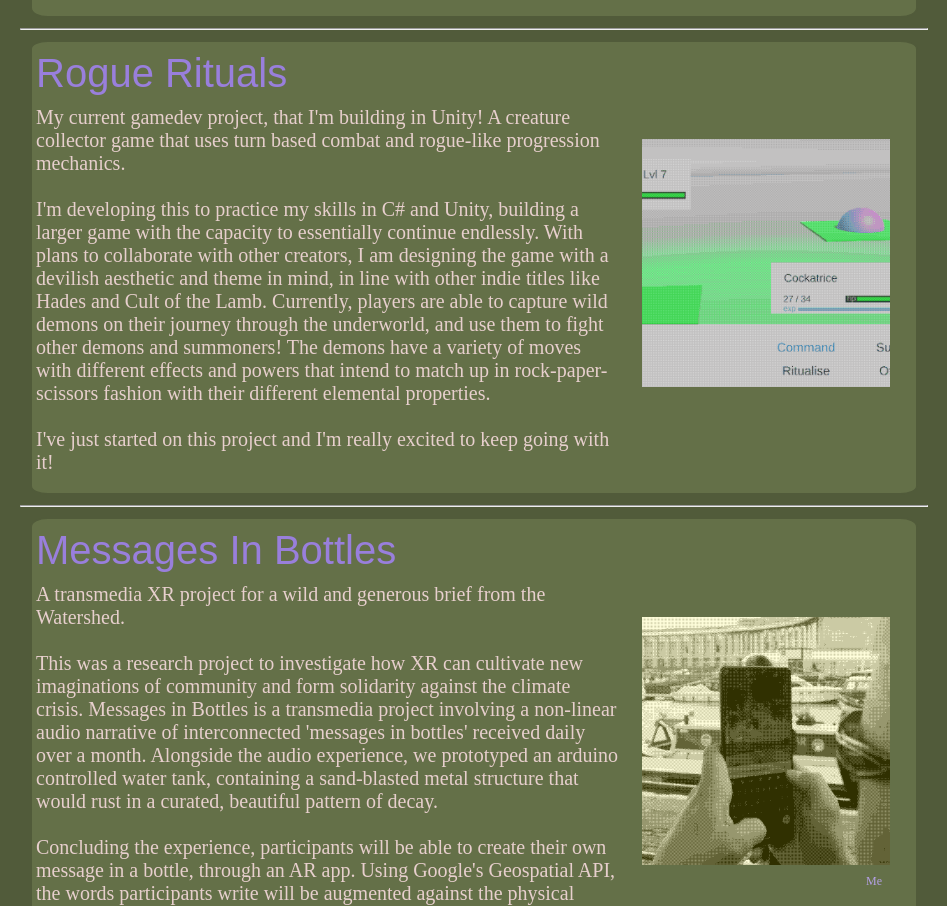
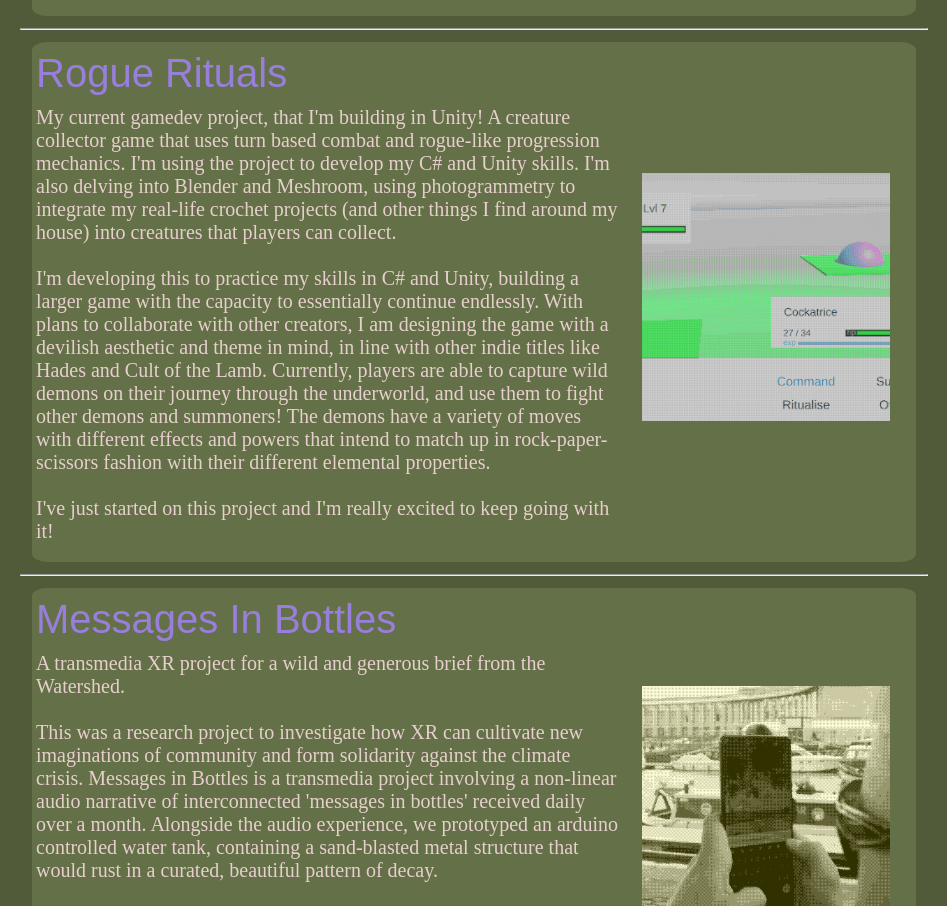
Before and after one commit to bigredpodge/heidigautrey, a plain HTML site: page experiments.html in a window 1280 px wide. Shown: the part 810-1716 px from the top of the page, without its empty margins (318-1265 px from the left). Drawn offline with Linux system fonts and the light colour scheme.

Commit message:
photogrammetry desc

```diff
--- a/experiments.html
+++ b/experiments.html
@@ -63,7 +63,7 @@
                         <img src="img/rogue/2.png" width = "256" height = "256">
                     </div>
                     <div class="project-description">
-                        My current gamedev project, that I'm building in Unity! A creature collector game that uses turn based combat and rogue-like progression mechanics.
+                        My current gamedev project, that I'm building in Unity! A creature collector game that uses turn based combat and rogue-like progression mechanics. I'm using the project to develop my C# and Unity skills. I'm also delving into Blender and Meshroom, using photogrammetry to integrate my real-life crochet projects (and other things I find around my house) into creatures that players can collect.
                         <br><br>
                         I'm developing this to practice my skills in C# and Unity, building a larger game with the capacity to essentially continue endlessly. With plans to collaborate with other creators, I am designing the game with a devilish aesthetic and theme in mind, in line with other indie titles like Hades and Cult of the Lamb. Currently, players are able to capture wild demons on their journey through the underworld, and use them to fight other demons and summoners! The demons have a variety of moves with different effects and powers that intend to match up in rock-paper-scissors fashion with their different elemental properties.
                         <br><br>
```
